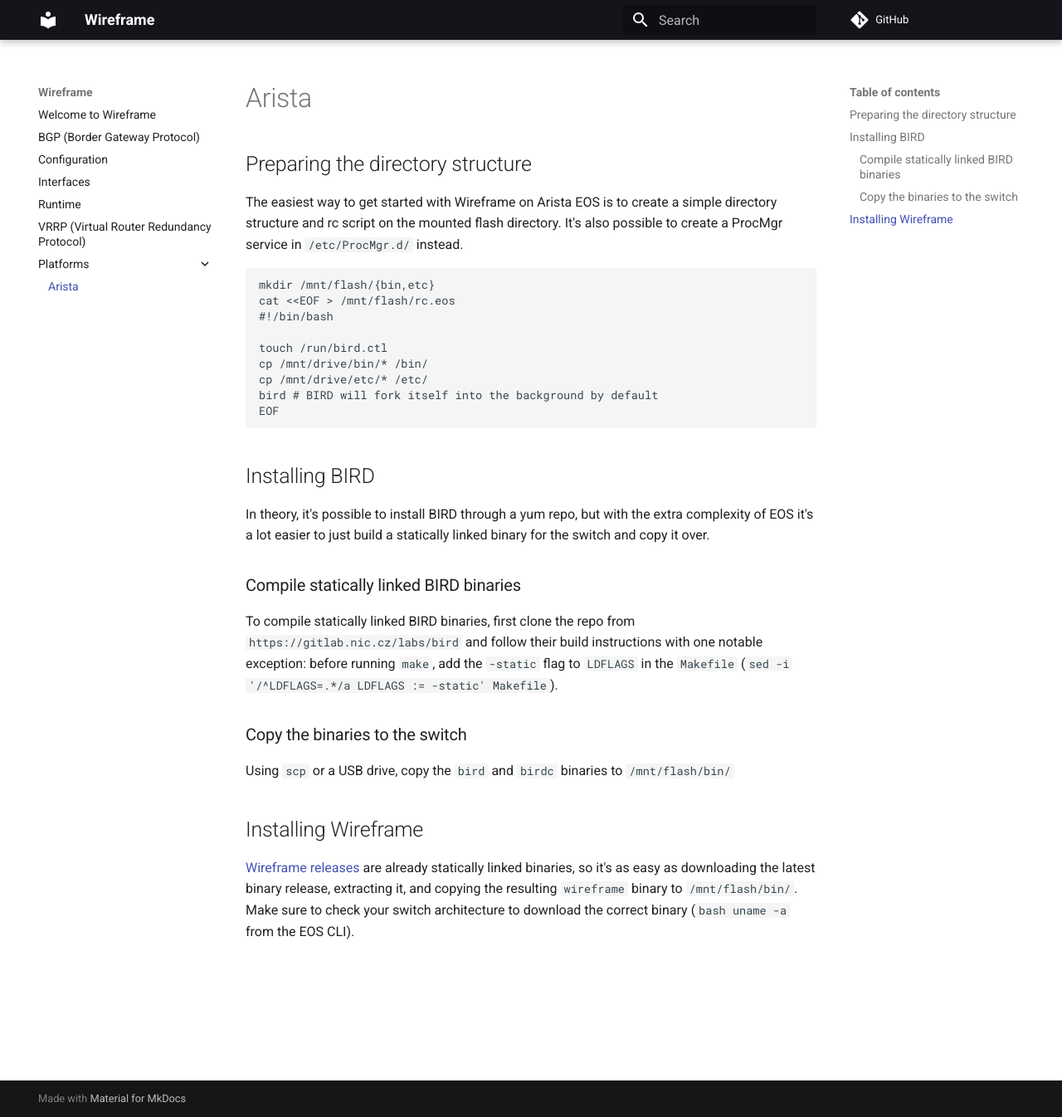
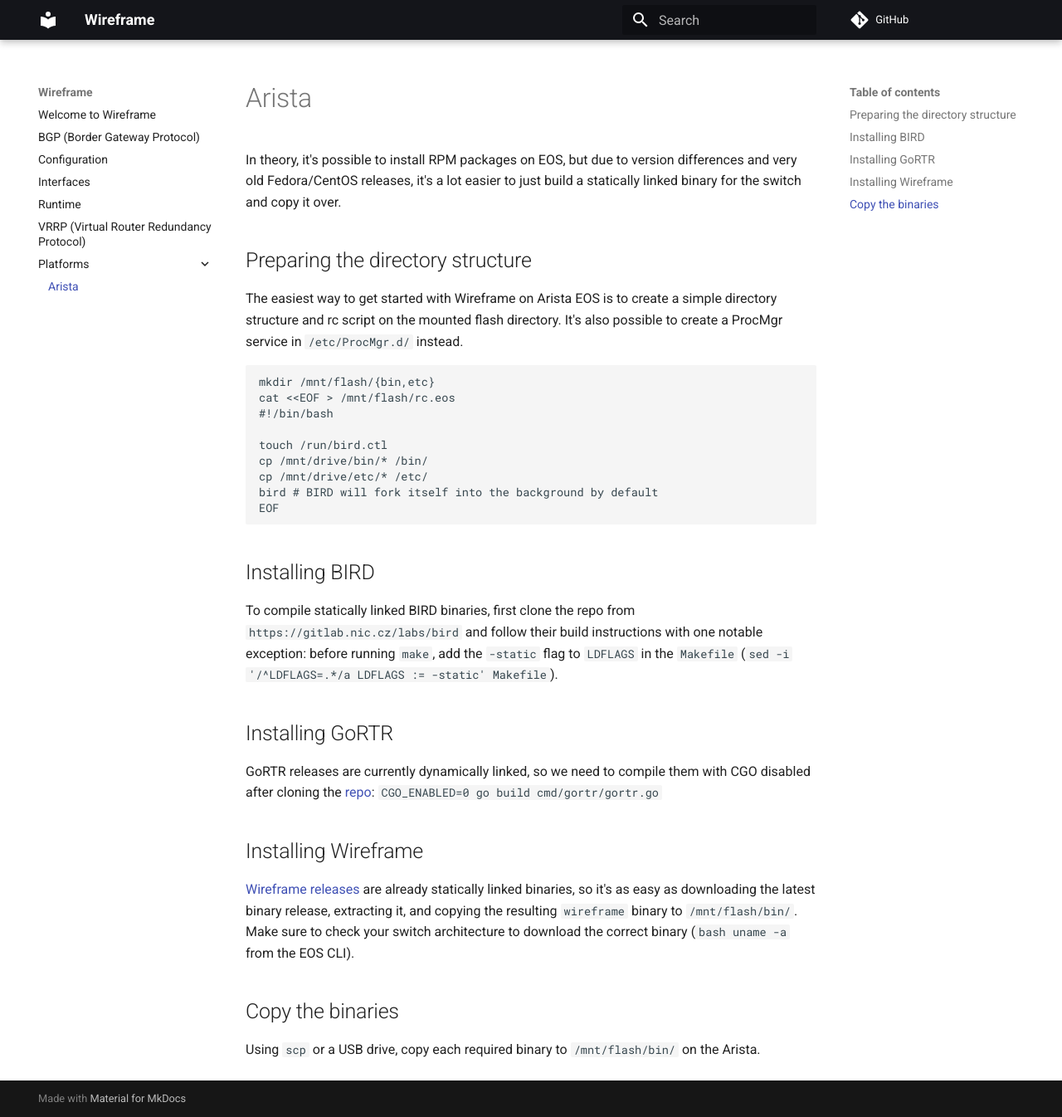
Before and after one commit to natesales/pathvector, an MkDocs documentation site: the page built from docs/platforms/arista.md, in a window 1280 px wide and 1346 px high. Shown: the whole window at 83% size. Built offline with MkDocs 1.6.1 and Material for MkDocs 9.7.7, drawn with Linux system fonts in a browser that asks for light colours; comment, search, counter and statistics services are not loaded.

Commit message:
docs: cleanup arista docs

```diff
--- a/docs/platforms/arista.md
+++ b/docs/platforms/arista.md
@@ -1,4 +1,6 @@
 # Arista
+
+In theory, it's possible to install RPM packages on EOS, but due to version differences and very old Fedora/CentOS releases, it's a lot easier to just build a statically linked binary for the switch and copy it over.
 
 ## Preparing the directory structure
 
@@ -18,16 +20,16 @@
 
 ## Installing BIRD
 
-In theory, it's possible to install BIRD through a yum repo, but with the extra complexity of EOS it's a lot easier to just build a statically linked binary for the switch and copy it over.
-
-### Compile statically linked BIRD binaries
-
 To compile statically linked BIRD binaries, first clone the repo from `https://gitlab.nic.cz/labs/bird` and follow their build instructions with one notable exception: before running `make`, add the `-static` flag to `LDFLAGS` in the `Makefile` (`sed -i '/^LDFLAGS=.*/a LDFLAGS := -static' Makefile`).
 
-### Copy the binaries to the switch
+## Installing GoRTR
 
-Using `scp` or a USB drive, copy the `bird` and `birdc` binaries to `/mnt/flash/bin/`
+GoRTR releases are currently dynamically linked, so we need to compile them with CGO disabled after cloning the [repo](https://github.com/cloudflare/gortr): `CGO_ENABLED=0 go build cmd/gortr/gortr.go`
 
 ## Installing Wireframe
 
 [Wireframe releases](https://github.com/natesales/wireframe/releases/) are already statically linked binaries, so it's as easy as downloading the latest binary release, extracting it, and copying the resulting `wireframe` binary to `/mnt/flash/bin/`. Make sure to check your switch architecture to download the correct binary (`bash uname -a` from the EOS CLI).
+
+## Copy the binaries
+
+Using `scp` or a USB drive, copy each required binary to `/mnt/flash/bin/` on the Arista.
```
